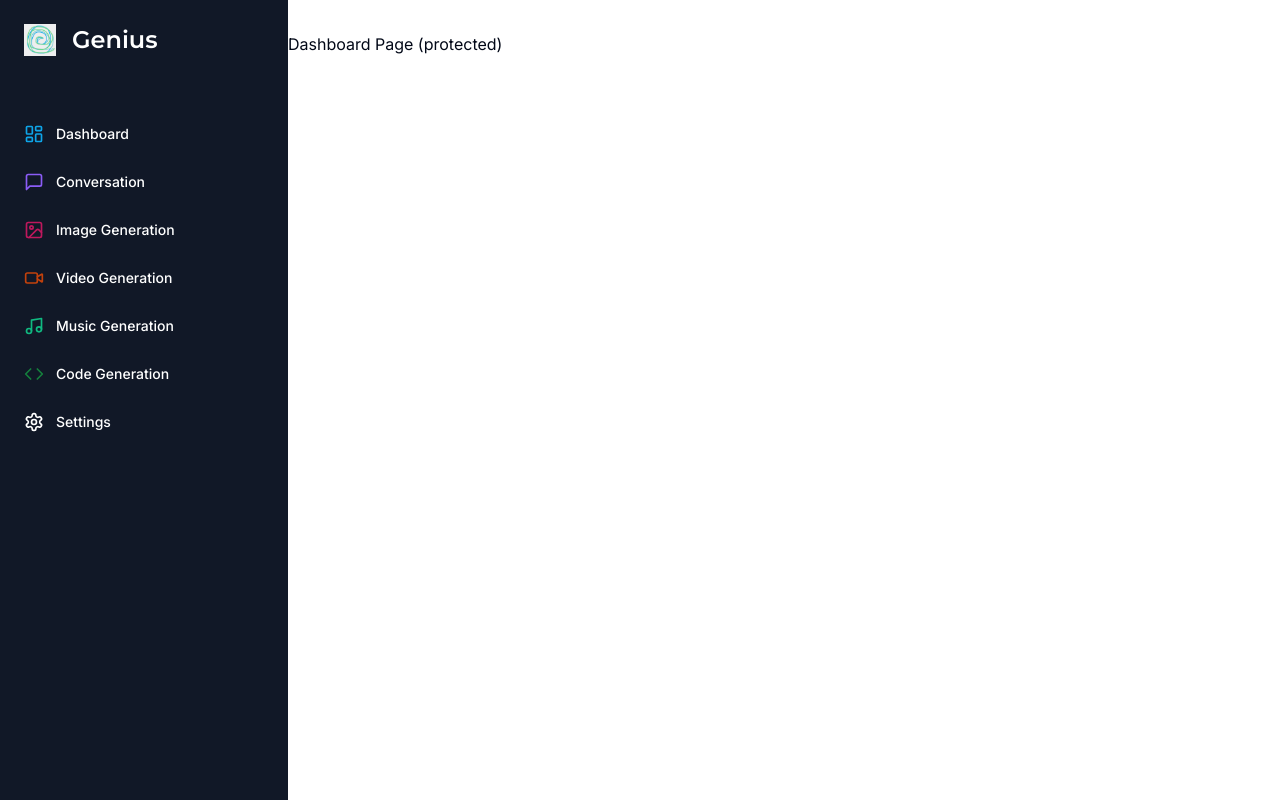
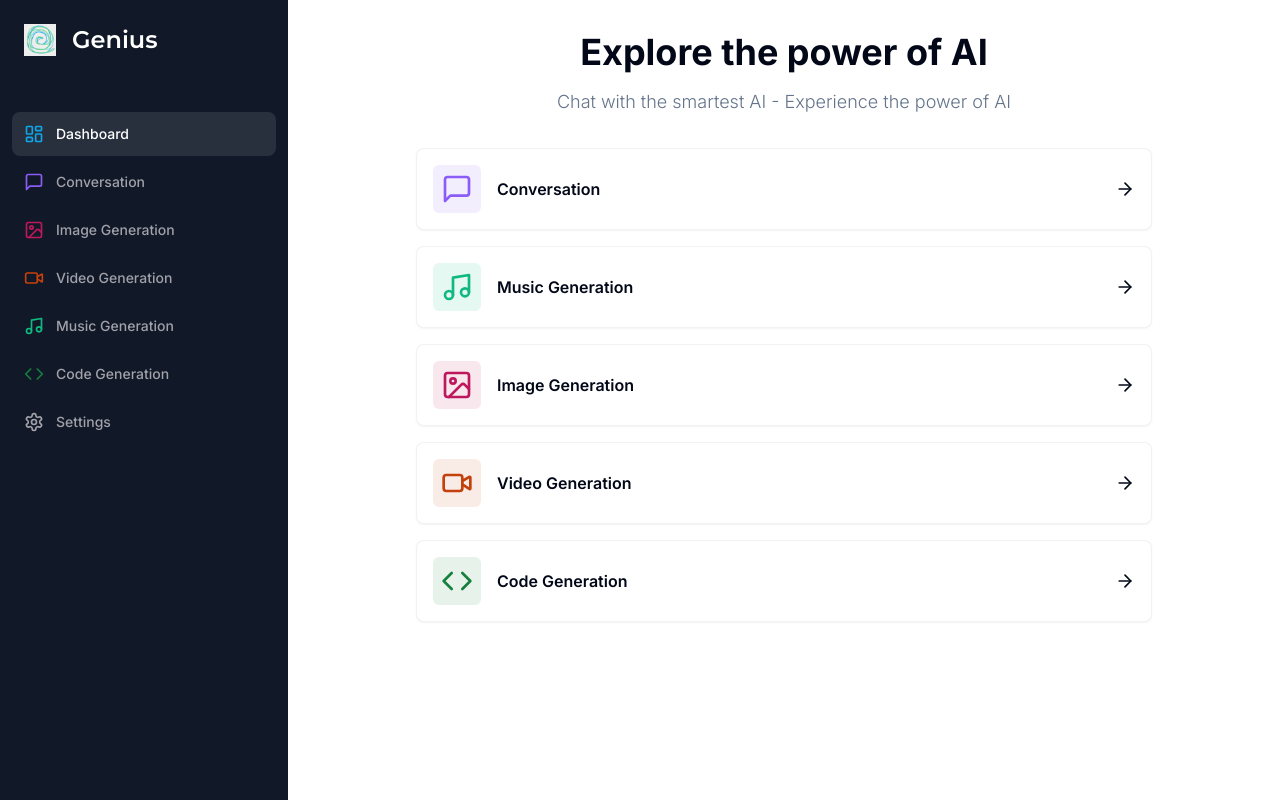
Before and after one commit to Joshk7/ai-platform, a Next.js app: page /dashboard in a window 1280 px wide. Built offline with nearby package versions, Linux system fonts and the light colour scheme.

Commit message:
added cards to dashboard page

```diff
--- a/app/(dashboard)/(routes)/dashboard/page.tsx
+++ b/app/(dashboard)/(routes)/dashboard/page.tsx
@@ -1,7 +1,84 @@
+"use client";
+
+import { Card } from "@/components/ui/card";
+import { cn } from "@/lib/utils";
+import {
+  ArrowRight,
+  Code,
+  ImageIcon,
+  MessageSquare,
+  Music,
+  VideoIcon,
+} from "lucide-react";
+import { useRouter } from "next/navigation";
+
+const tools = [
+  {
+    label: "Conversation",
+    icon: MessageSquare,
+    color: "text-violet-500",
+    bgColor: "bg-violet-500/10",
+    href: "/conversation",
+  },
+  {
+    label: "Music Generation",
+    icon: Music,
+    color: "text-emerald-500",
+    bgColor: "bg-emerald-500/10",
+    href: "/music",
+  },
+  {
+    label: "Image Generation",
+    icon: ImageIcon,
+    color: "text-pink-700",
+    bgColor: "bg-pink-700/10",
+    href: "/image",
+  },
+  {
+    label: "Video Generation",
+    icon: VideoIcon,
+    color: "text-orange-700",
+    bgColor: "bg-orange-700/10",
+    href: "/video",
+  },
+  {
+    label: "Code Generation",
+    icon: Code,
+    color: "text-green-700",
+    bgColor: "bg-green-700/10",
+    href: "/code",
+  },
+];
+
 const DashboardPage = () => {
+  const router = useRouter();
   return (
     <div>
-      <p>Dashboard Page (protected)</p>
+      <div className="mb-8 space-y-4 ">
+        <h2 className="text-2xl md:text-4xl font-bold text-center">
+          Explore the power of AI
+        </h2>
+        <p className="text-muted-foreground text-center font-light text-sm md:text-lg">
+          Chat with the smartest AI - Experience the power of AI
+        </p>
+      </div>
+      <div className="px-4 md:px-20 lg:px-32 space-y-4">
+        {tools.map((tool) => (
+          <Card
+            onClick={() => router.push(tool.href)}
+            key={tool.href}
+            className="p-4 border-black/5 flex items-center justify-between hover:shadow-md transition cursor-pointer"
+          >
+            <div className="flex items-center gap-x-4">
+              <div className={cn("p-2 w-fit rounded-md", tool.bgColor)}>
+                <tool.icon className={cn("w-8 h-8", tool.color)} />
+              </div>
+              <div className="font-semibold">{tool.label}</div>
+            </div>
+            <ArrowRight className="w-5 h-5" />
+          </Card>
+        ))}
+      </div>
     </div>
   );
 };
--- a/components/mobile-sidebar.tsx
+++ b/components/mobile-sidebar.tsx
@@ -3,14 +3,21 @@
 import { Menu } from "lucide-react";
 
 import { Button } from "@/components/ui/button";
-import {
-    Sheet,
-    SheetContent,
-    SheetTrigger
-} from "@/components/ui/sheet";
+import { Sheet, SheetContent, SheetTrigger } from "@/components/ui/sheet";
 import Sidebar from "@/components/sidebar";
+import { useEffect, useState } from "react";
 
 const MobileSidebar = () => {
+  const [isMounted, setIsMounted] = useState(false);
+
+  useEffect(() => {
+    setIsMounted(true);
+  }, []);
+
+  if (!isMounted) {
+    return null;
+  }
+
   return (
     <Sheet>
       <SheetTrigger>
--- a/components/sidebar.tsx
+++ b/components/sidebar.tsx
@@ -14,6 +14,7 @@
   Settings,
   VideoIcon,
 } from "lucide-react";
+import { usePathname } from "next/navigation";
 
 const montserrat = Montserrat({ weight: "600", subsets: ["latin"] });
 
@@ -62,6 +63,7 @@
 ];
 
 const Sidebar = () => {
+  const pathname = usePathname();
   return (
     <div className="space-y-4 py-4 flex flex-col h-full bg-[#111827] text-white">
       <div className="px-3 py-2 flex-1">
@@ -78,7 +80,10 @@
             <Link
               href={route.href}
               key={route.href}
-              className="text-sm group flex w-full p-3 justify-start font-medium cursor-pointer hover: text-white hover:bg-white/10 rounded-lg transition"
+              className={cn(
+                "text-sm group flex w-full p-3 justify-start font-medium cursor-pointer hover: text-white hover:bg-white/10 rounded-lg transition",
+                pathname === route.href ? "text-white bg-white/10" : "text-zinc-400"
+              )}
             >
               <div className="flex items-center flex-1">
                 <route.icon className={cn("h-5 w-5 mr-3", route.color)} />
--- /dev/null
+++ b/components/ui/card.tsx
@@ -0,0 +1,79 @@
+import * as React from "react"
+
+import { cn } from "@/lib/utils"
+
+const Card = React.forwardRef<
+  HTMLDivElement,
+  React.HTMLAttributes<HTMLDivElement>
+>(({ className, ...props }, ref) => (
+  <div
+    ref={ref}
+    className={cn(
+      "rounded-lg border bg-card text-card-foreground shadow-sm",
+      className
+    )}
+    {...props}
+  />
+))
+Card.displayName = "Card"
+
+const CardHeader = React.forwardRef<
+  HTMLDivElement,
+  React.HTMLAttributes<HTMLDivElement>
+>(({ className, ...props }, ref) => (
+  <div
+    ref={ref}
+    className={cn("flex flex-col space-y-1.5 p-6", className)}
+    {...props}
+  />
+))
+CardHeader.displayName = "CardHeader"
+
+const CardTitle = React.forwardRef<
+  HTMLParagraphElement,
+  React.HTMLAttributes<HTMLHeadingElement>
+>(({ className, ...props }, ref) => (
+  <h3
+    ref={ref}
+    className={cn(
+      "text-2xl font-semibold leading-none tracking-tight",
+      className
+    )}
+    {...props}
+  />
+))
+CardTitle.displayName = "CardTitle"
+
+const CardDescription = React.forwardRef<
+  HTMLParagraphElement,
+  React.HTMLAttributes<HTMLParagraphElement>
+>(({ className, ...props }, ref) => (
+  <p
+    ref={ref}
+    className={cn("text-sm text-muted-foreground", className)}
+    {...props}
+  />
+))
+CardDescription.displayName = "CardDescription"
+
+const CardContent = React.forwardRef<
+  HTMLDivElement,
+  React.HTMLAttributes<HTMLDivElement>
+>(({ className, ...props }, ref) => (
+  <div ref={ref} className={cn("p-6 pt-0", className)} {...props} />
+))
+CardContent.displayName = "CardContent"
+
+const CardFooter = React.forwardRef<
+  HTMLDivElement,
+  React.HTMLAttributes<HTMLDivElement>
+>(({ className, ...props }, ref) => (
+  <div
+    ref={ref}
+    className={cn("flex items-center p-6 pt-0", className)}
+    {...props}
+  />
+))
+CardFooter.displayName = "CardFooter"
+
+export { Card, CardHeader, CardFooter, CardTitle, CardDescription, CardContent }
```
